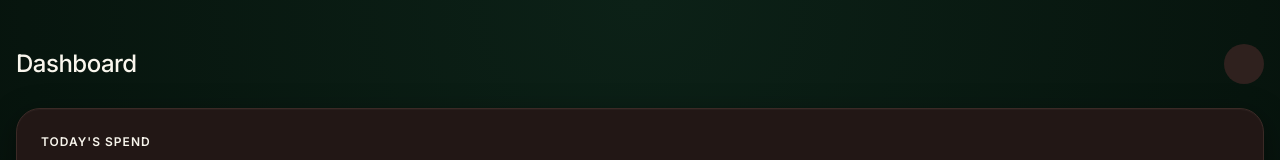
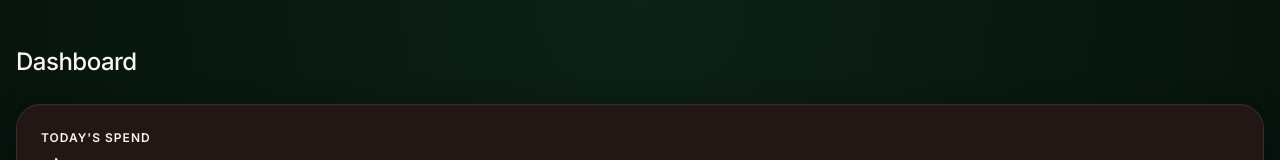
Before and after one commit to PorKeat/telegram-expense-tracker, a Next.js app: page / in a window 1280 px wide. Shown: the top 160 px of the page. Built offline with nearby package versions, Linux system fonts and the light colour scheme; no server answers; the database is empty.

Commit message:
style: remove placeholder profile circle from home header

```diff
--- a/src/components/Home.jsx
+++ b/src/components/Home.jsx
@@ -30,7 +30,6 @@ export default function Home({ expenses, currency, exchangeRate, spendLimit, all
     <div className="app-content">
       <div className="header flex-row space-between" style={{ paddingTop: '20px' }}>
         <h2>Dashboard</h2>
-        <div style={{ width: 40, height: 40, borderRadius: 20, backgroundColor: 'var(--surface-color-elevated)' }} />
       </div>
 
       <div className="glass-card" style={{ marginBottom: 'var(--spacing-lg)' }}>
```
